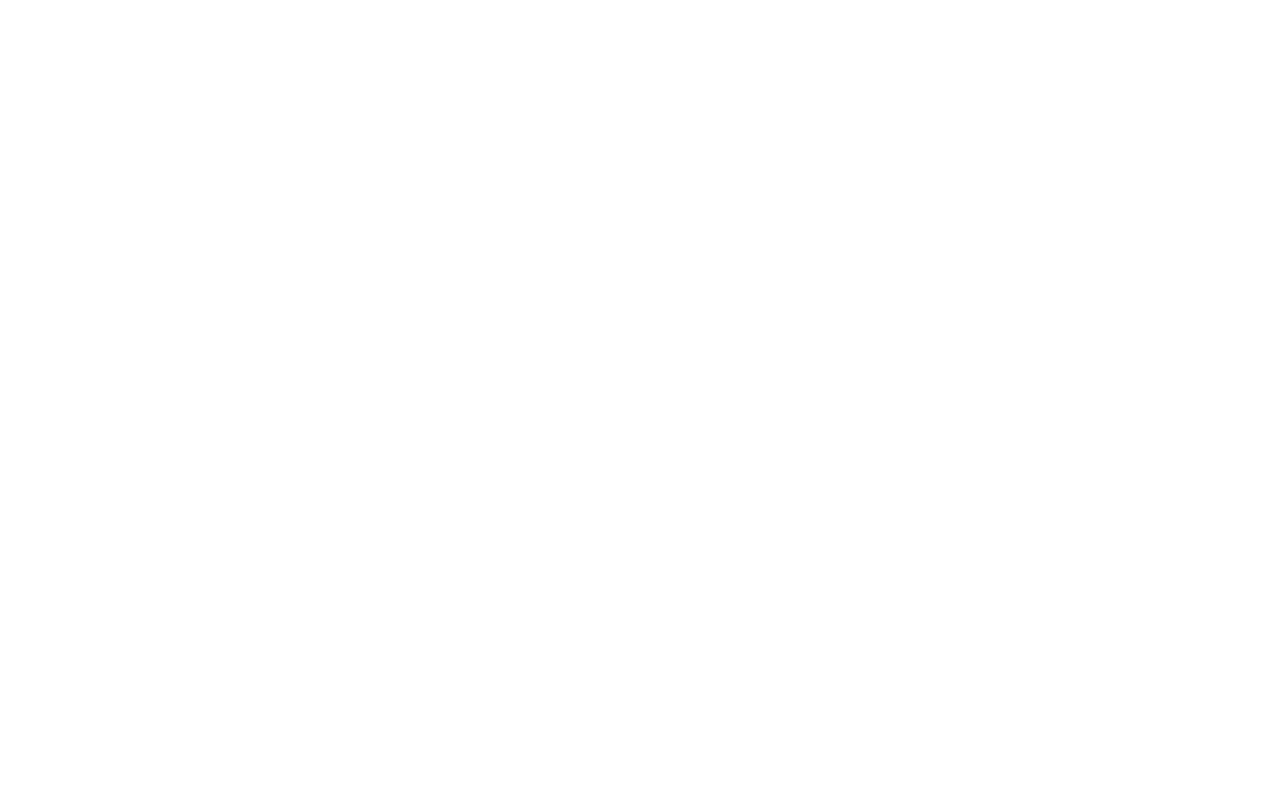
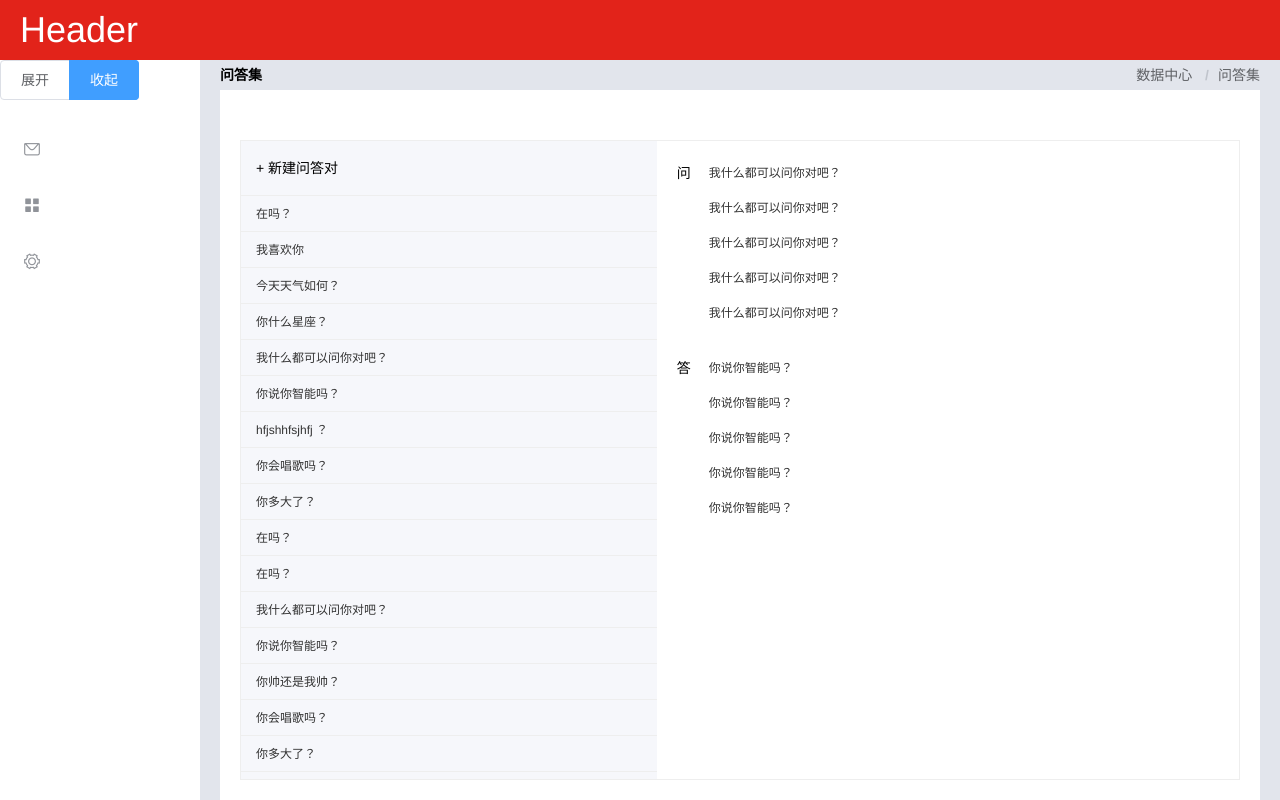
Before and after one commit to andyComeOn/lenovo-unit, a Vue app: page /#/ask-q in a window 1280 px wide. Built offline with nearby package versions, Linux system fonts and the light colour scheme.

Commit message:
添加路由

```diff
--- a/src/App.vue
+++ b/src/App.vue
@@ -81,7 +81,6 @@
   padding: 0px;
   box-sizing: border-box;
 }
-
 li {
   list-style: none;
 }
@@ -94,17 +93,18 @@
   display: table;
   clear: both;
 }
+.fl{
+	float: left;
+}
+.fr{
+	float: right;
+}
 
 #app {
-	font-family: "Avenir", Helvetica, Arial, sans-serif;
+	/* font-family: "Avenir", Helvetica, Arial, sans-serif; */
 	-webkit-font-smoothing: antialiased;
 	-moz-osx-font-smoothing: grayscale;
-	/* position: absolute;
-	top: 0;
-	left: 0;
-	right: 0;
-	bottom: 0; */
+	font-size: 14px;
+	font-family: Helvetica Neue, Helvetica, PingFang SC, Hiragino Sans GB, Microsoft YaHei, SimSun, sans-serif;
 }
-
-
 </style>
--- a/src/components/Home.vue
+++ b/src/components/Home.vue
@@ -12,12 +12,16 @@
 			<!-- 左侧的菜单 -->
 			<aside class="aside">
 				<!-- <AsideLf></AsideLf> -->
-				<div>
 				<el-radio-group v-model="isCollapse" style="margin-bottom: 20px;">
 					<el-radio-button :label="false">展开</el-radio-button>
 					<el-radio-button :label="true">收起</el-radio-button>
 				</el-radio-group>
-					<el-menu :default-active="$route.path" class="el-menu-vertical-demo" @open="handleOpen" @close="handleClose" :collapse="isCollapse">
+				<el-menu
+					:default-active="$route.path"
+					class="el-menu-vertical-demo el-menu-ay"
+					@open="handleOpen"
+					@close="handleClose"
+					:collapse="isCollapse" router>
 					<template v-for="(item,index) in $router.options.routes" v-if="!item.hidden">
 						<el-submenu :index="index+''" v-if="!item.leaf">
 							<template slot="title">
@@ -36,22 +40,21 @@
 						</el-menu-item>
 					</template>
 				</el-menu>
-				</div>
-
 			</aside>
 			<!-- 右侧的内容 -->
-			<main class="main">
+			<main class="main clearfix">
 				<!-- <Mains></Mains> -->
-				<div class="grid-content bg-purple-light">
-					<el-col :span="24" class="breadcrumb-container">
-						<strong class="title">{{$route.name}} </strong>
-						<el-breadcrumb separator="/" class="breadcrumb-inner">
-							<el-breadcrumb-item v-for="(item,index) in $route.matched" :key="item.path">
+				<div class="grid-content bg-purple-light ay-grid-content">
+					<el-col :span="24" class="breadcrumb-container ay-instro">
+						<strong class="title fl">{{$route.name}} </strong>
+						<el-breadcrumb separator="/" class="breadcrumb-inner fr" >
+							<el-breadcrumb-item v-for="item in $route.matched" :key="item.path">
 								{{ item.name }}
 							</el-breadcrumb-item>
 						</el-breadcrumb>
 					</el-col>
-					<el-col :span="24" class="content-wrapper">
+
+					<el-col :span="24" class="content-wrapper ay-content-wrapper">
 						<transition name="fade" mode="out-in">
 							<router-view></router-view>
 						</transition>
@@ -59,14 +62,10 @@
     			</div>
 			</main>
 		</section>
-
 	</div>
 
 
 </template>
-
-
-
 
 <script>
 	import HeaderMid from "./header/HeaderMid";
@@ -85,13 +84,39 @@
 		},
 		data(){
 			return {
-
+				sysName:'VUEADMIN',
+				collapsed:false,
+				sysUserName: '',
+				sysUserAvatar: '',
+				isCollapse: true,
+				form: {
+					name: '',
+					region: '',
+					date1: '',
+					date2: '',
+					delivery: false,
+					type: [],
+					resource: '',
+					desc: ''
+				}
 			}
 		},
-		methods:{
-
+		methods: {
+            handleOpen(key, keyPath) {
+                //console.log(key, keyPath);
             },
-		mounted:{
+            handleClose(key, keyPath) {
+                //console.log(key, keyPath);
+            },
+			handleselect (a, b) {
+				//console.log(a+'-------'+b);
+			},
+			//折叠导航栏
+			collapse:function(){
+				this.collapsed=!this.collapsed;
+			},
+        },
+		mounted(){
 
 		}
     }
@@ -99,8 +124,6 @@
 </script>
 
 <style scoped>
-
-
 	.home{
 		position: absolute;
 		top: 0;
@@ -144,16 +167,45 @@
 		width:100%;
 		height:100%;
 	}
+	.el-menu-ay{
+		border-right:none;
+	}
 
+
+	/* 右边内容 */
 
 	.main{
 		flex: 1;
 		height: 100%;
 		background-color:#e2e5ec;
-		padding: 0 20px;
+
+
+	}
+
+	.ay-grid-content{
+		width: 100%;
+		height: 100%;
+		padding: 30px 20px 0;
+	}
+	/* 路由标题说明 */
+	.ay-instro{
+		margin-top:-30px;
+		height: 30px;
+		line-height: 30px;
+	}
+
+	.ay-instro .breadcrumb-inner {
+		height: 30px;
+		line-height: 30px;
+	}
+
+	.ay-content-wrapper{
+		width: 100%;
+		height: 100%;
+
+		background-color: #fff;
+		padding: 50px 20px 20px;
 	}
 
 
-
-
 </style>
--- /dev/null
+++ b/src/components/datacenter/AskQ.vue
@@ -0,0 +1,209 @@
+<template>
+    <div class="askq">
+        <!-- 问答集左 -->
+        <el-col class="askq-lf" :span="10">
+            <div class="lf-title">
+                <span class="look-up-link">+ 新建问答对</span>
+            </div>
+            <ul class="lf-items">
+                <li v-for="item in qLists" >
+                    {{item}}
+
+                    <!-- <i class="el-icon-circle-close el-icon--right"></i> -->
+                    <!-- <i class="el-icon-circle-close"></i> -->
+                    <!-- <el-button size="medium" type="primary" ></el-button> -->
+
+
+                    <el-button size="mini" round class="ay-mini-round" icon="el-icon-circle-close"></el-button>
+                </li>
+
+
+            </ul>
+		</el-col>
+        <!-- 问答集右 -->
+        <el-col class="askq-rg" :span="14">
+            <ul class="rg-items">
+                <div class="rg-ask">
+                    <span class="rg-tip">
+                        问
+                    </span>
+                    <div class="rg-ask-items">
+                        <li class="rg-ask-item same-item">我什么都可以问你对吧？</li>
+                        <li class="rg-ask-item same-item">我什么都可以问你对吧？</li>
+                        <li class="rg-ask-item same-item">我什么都可以问你对吧？</li>
+
+                        <li class="rg-ask-item same-item">我什么都可以问你对吧？</li>
+                        <li class="rg-ask-item same-item">我什么都可以问你对吧？</li>
+                    </div>
+                </div>
+                <div class="rg-answer">
+                    <span class="rg-tip">
+                        答
+                    </span>
+                    <div class="rg-answer-items">
+                        <li class="rg-answer-item same-item">你说你智能吗？</li>
+                        <li class="rg-answer-item same-item">你说你智能吗？</li>
+                        <li class="rg-answer-item same-item">你说你智能吗？</li>
+                        <li class="rg-answer-item same-item">你说你智能吗？</li>
+                        <li class="rg-answer-item same-item">你说你智能吗？</li>
+                    </div>
+                </div>
+
+            </ul>
+		</el-col>
+    </div>
+</template>
+
+<script>
+
+export default {
+    name:'AskQ',
+    components:{
+
+    },
+    data(){
+        return {
+            qLists:[
+                '在吗？',
+                '我喜欢你',
+                '今天天气如何？',
+                '你什么星座？',
+                '我什么都可以问你对吧？',
+                '你说你智能吗？',
+                'hfjshhfsjhfj ？',
+                '你会唱歌吗？',
+                '你多大了？',
+                '在吗？',
+                '在吗？',
+                '我什么都可以问你对吧？',
+                '你说你智能吗？',
+                '你帅还是我帅？',
+                '你会唱歌吗？',
+                '你多大了？',
+                '你多大了？',
+                '在吗？',
+                '在干吗？'
+            ],
+            collapsed:false,
+            sysUserName: '',
+            sysUserAvatar: '',
+            isCollapse: true,
+            form: {
+                name: '',
+                region: '',
+                date1: '',
+                date2: '',
+                delivery: false,
+                type: [],
+                resource: '',
+                desc: ''
+            }
+        }
+    },
+    methods:{
+
+    },
+    mounted(){
+
+    }
+}
+</script>
+
+<style scoped>
+    .askq{
+        width: 100%;
+        height: 100%;
+        border: 1px solid #eeeeee;
+    }
+
+    .askq-lf{
+        background: #f6f7fb;
+        height: 100%;
+        padding-top: 55px;
+    }
+
+    .lf-title{
+        margin-top:-55px;
+        height: 55px;
+        line-height: 55px;
+        border-bottom: 1px solid #eee;
+        position: relative;
+        padding: 0 15px 0;
+    }
+
+    .lf-items{
+        height: 100%;
+        overflow-x: hidden;
+        overflow-y: scroll;
+    }
+    .lf-items li{
+        width: 100%;
+        color: #333;
+        font-size: 12px;
+        height: 36px;
+        line-height: 36px;
+        padding: 0 15px;
+        border-bottom: 1px solid #eee;
+        cursor: default;
+        position: relative;
+        overflow: hidden;
+        white-space: nowrap;
+        text-overflow: ellipsis;
+
+    }
+    .lf-items li .ay-mini-round{
+        visibility: hidden;
+        position: absolute;
+        right:15px;
+        top: 9px;
+         padding: 0;
+    }
+
+
+    .lf-items li i{
+        font-size: 16px;
+
+    }
+    .lf-items li:hover {
+        background: #D1DBE5;
+    }
+    .lf-items li:hover .ay-mini-round{
+        visibility: visible;
+
+    }
+    .askq-rg{
+        height: 100%;
+    }
+    .rg-items{
+        min-height: 100%;
+        padding: 20px 20px 0;
+        height: 100%;
+        overflow: auto;
+    }
+    .rg-item{
+
+    }
+    .rg-ask{
+        padding-left: 32px;
+        margin-bottom: 30px;
+        position: relative;
+    }
+    .rg-answer{
+        padding-left: 32px;
+        position: relative;
+    }
+    .rg-tip{
+        line-height: 25px;
+        position: absolute;
+        top: 0;
+        left: 0;
+        font-size: 14px;
+    }
+    .rg-items .same-item{
+        line-height:25px;
+        font-size: 12px;
+        cursor: default;
+        color: #333;
+        margin-bottom: 10px;
+    }
+</style>
--- a/src/components/question/Ask.vue
+++ /dev/null
@@ -1,15 +0,0 @@
-<template>
-    <div>
-        ask
-    </div>
-</template>
-
-<script>
-export default {
-
-}
-</script>
-
-<style scoped>
-
-</style>
--- a/src/router/index.js
+++ b/src/router/index.js
@@ -4,56 +4,51 @@
 import Home from '@/components/Home';
 // import Headers from '@/components/header/Headers';
 
-// 问答组件
-import Q from '@/components/question/Q';
-import Ask from '@/components/question/Ask';
+// 数据中心
+import AskQ from '@/components/datacenter/AskQ';
+import Dialog from '@/components/datacenter/Dialog';
 
-// 单元设置
-import UnitSet from '@/components/unitset/UnitSet';
+// 单元配置
+import UnitConfig from '@/components/unitconfig/UnitConfig';
 
 
-// 训练测试
+// 训练与验证
 import TryTest1 from '@/components/trytest/TryTest1';
 import TryTest2 from '@/components/trytest/TryTest2';
 
 Vue.use(Router);
-
 export default new Router({
 	routes: [
 		{
 			path: '/',
 			component: Home,
-			name: '导航一',
+			name: '数据中心',
 			iconCls: 'el-icon-message',  //图标样式class
 			children: [
-				{ path: '/q', component: Q, name: '问题' },
-				{ path: '/ask', component: Ask, name: '回答' }
+				{ path: '/ask-q', component: AskQ, name: '问答集' },
+				{ path: '/dialog', component: Dialog, name: '对话样本集' }
 
 			]
 		},
 		{
 			path: '/',
 			component: Home,
-			name: '导航二',
+			name: '单元配置',
 			iconCls: 'el-icon-menu',  //图标样式class
 			leaf: true,  //只有一个节点
 			children: [
-				{ path: '/unitset', component: UnitSet, name: '单元设置' },
-
-
+				{ path: '/unitconfig', component: UnitConfig, name: '单元配置一' }
 			]
 		},
 		{
 			path: '/',
 			component: Home,
-			name: '导航三',
+			name: '训练与验证',
 			iconCls: 'el-icon-setting',  //图标样式class
 			children: [
-				{ path: '/trytest1', component: TryTest1, name: '训练测试一' },
-				{ path: '/trytest2', component: TryTest2, name: '训练测试二' }
-
+				{ path: '/trytest1', component: TryTest1, name: '训练与验证一' },
+				{ path: '/trytest2', component: TryTest2, name: '训练与验证二' }
 			]
-		},
-
+		}
 	]
 })
```
Also changed, not shown: src/components/datacenter/Dialog.vue (renamed from src/components/question/Q.vue), src/components/unitconfig/UnitConfig.vue (renamed from src/components/unitset/UnitSet.vue). Lines whose indentation alone changed are shown as unchanged.
